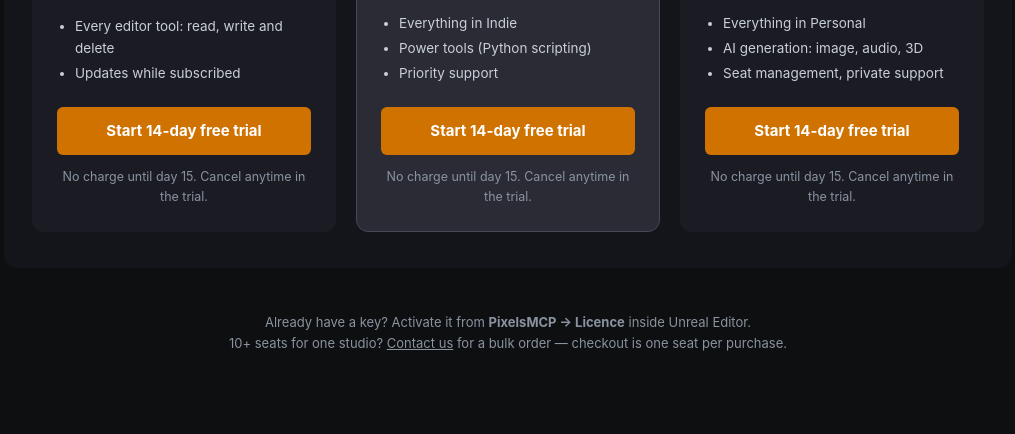
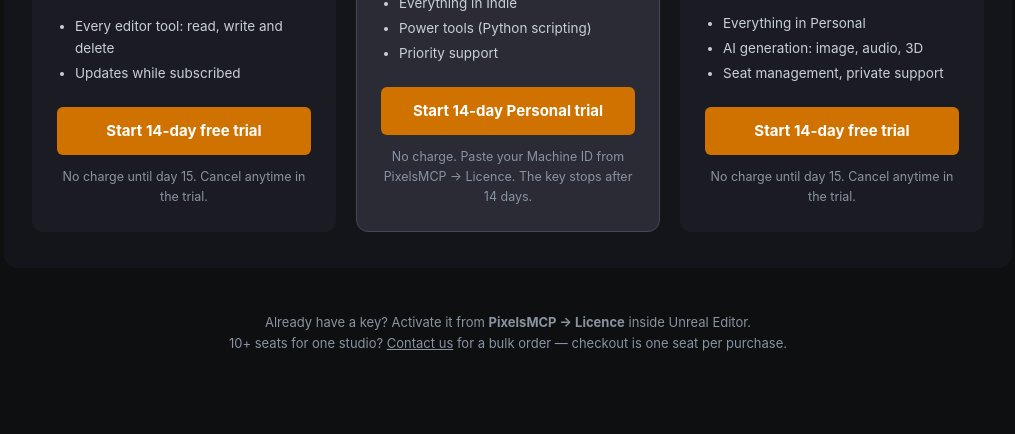
Before and after one commit to TinyPixelsDev/pixelsmcp-licensing, a plain HTML site: page docs/index.html in a window 1280 px wide. Shown: the part 653-1087 px from the top of the page, without its empty margins (132-1147 px from the left). Drawn offline with Linux system fonts and the light colour scheme.

Commit message:
Make the $0 Personal trial the default Personal checkout.
The Personal card opens the temporary $0 link. Indie, Studio, and Perpetual stay on their paid links.

```diff
--- a/docs/index.html
+++ b/docs/index.html
@@ -180,7 +180,8 @@
         indie:     { monthly: "https://buy.stripe.com/test_9B628r8sW1nX50H3CE6c00b",
                      annual:  "https://buy.stripe.com/test_6oU3cvaB46Ih64L6OQ6c00c" },
         personal:  { monthly: "https://buy.stripe.com/test_aFafZh24yaYx50H7SU6c00d",
-                     annual:  "https://buy.stripe.com/test_4gM9ATgZs1nXfFla126c00e" },
+                     annual:  "https://buy.stripe.com/test_4gM9ATgZs1nXfFla126c00e",
+                     trial_zero: "https://buy.stripe.com/test_7sY6oHfVo5Edal18WY6c00i" },
         studio:    { monthly: "https://buy.stripe.com/test_4gM9ATgZsd6F78Pc9a6c00f",
                      annual:  "https://buy.stripe.com/test_8x2eVdbF87Ml8cTa126c00g" },
         perpetual: { one_time: "https://buy.stripe.com/test_eVqdR924y7Ml78P7SU6c00h" }
@@ -189,7 +190,8 @@
         indie:     { monthly: "https://buy.stripe.com/9B628teFe8jpbRW0Cf4ko00",
                      annual:  "https://buy.stripe.com/bJefZjdBa0QX4pu70D4ko01" },
         personal:  { monthly: "https://buy.stripe.com/fZucN7bt28jpf4898L4ko02",
-                     annual:  "https://buy.stripe.com/8x214pdBa0QXf48et54ko03" },
+                     annual:  "https://buy.stripe.com/8x214pdBa0QXf48et54ko03",
+                     trial_zero: "https://buy.stripe.com/test_7sY6oHfVo5Edal18WY6c00i" },
         studio:    { monthly: "https://buy.stripe.com/28E3cx8gQ2Z5bRW4Sv4ko04",
                      annual:  "https://buy.stripe.com/dRm00lbt20QX1di3Or4ko05" },
         perpetual: { one_time: "https://buy.stripe.com/4gM5kFcx6bvBcW0bgT4ko06" }
@@ -283,14 +285,20 @@
       SUBSCRIPTIONS.forEach(function (plan) {
         var annual = period === "annual";
         var per = plan.unit ? "per " + plan.unit : "";
+        var links = LINKS[plan.id] || {};
+        var zero = plan.id === "personal" && links.trial_zero;
         grid.appendChild(card({
           name: plan.name, blurb: plan.blurb, features: plan.features, featured: plan.popular,
-          amount: money(annual ? plan.annual / 12 : plan.monthly),
-          unit: per ? [per, "per month"] : ["per month"],
-          billed: annual ? "Billed " + money(plan.annual) + " yearly · save " + Math.round(100 - plan.annual / (plan.monthly * 12) * 100) + "%" : "",
-          cta: TRIAL_DAYS ? "Start " + TRIAL_DAYS + "-day free trial" : "Subscribe",
-          href: LINKS[plan.id][period],
-          note: TRIAL_DAYS ? "No charge until day " + (TRIAL_DAYS + 1) + ". Cancel anytime in the trial." : ""
+          amount: zero ? "$0" : money(annual ? plan.annual / 12 : plan.monthly),
+          unit: zero ? ["14 days"] : (per ? [per, "per month"] : ["per month"]),
+          billed: zero ? "Default Personal checkout. No subscription."
+            : (annual ? "Billed " + money(plan.annual) + " yearly · save " + Math.round(100 - plan.annual / (plan.monthly * 12) * 100) + "%" : ""),
+          cta: zero ? "Start 14-day Personal trial"
+            : (TRIAL_DAYS ? "Start " + TRIAL_DAYS + "-day free trial" : "Subscribe"),
+          href: zero ? links.trial_zero : links[period],
+          note: zero
+            ? "No charge. Paste your Machine ID from PixelsMCP → Licence. The key stops after 14 days."
+            : (TRIAL_DAYS ? "No charge until day " + (TRIAL_DAYS + 1) + ". Cancel anytime in the trial." : "")
         }));
       });
     }
```
